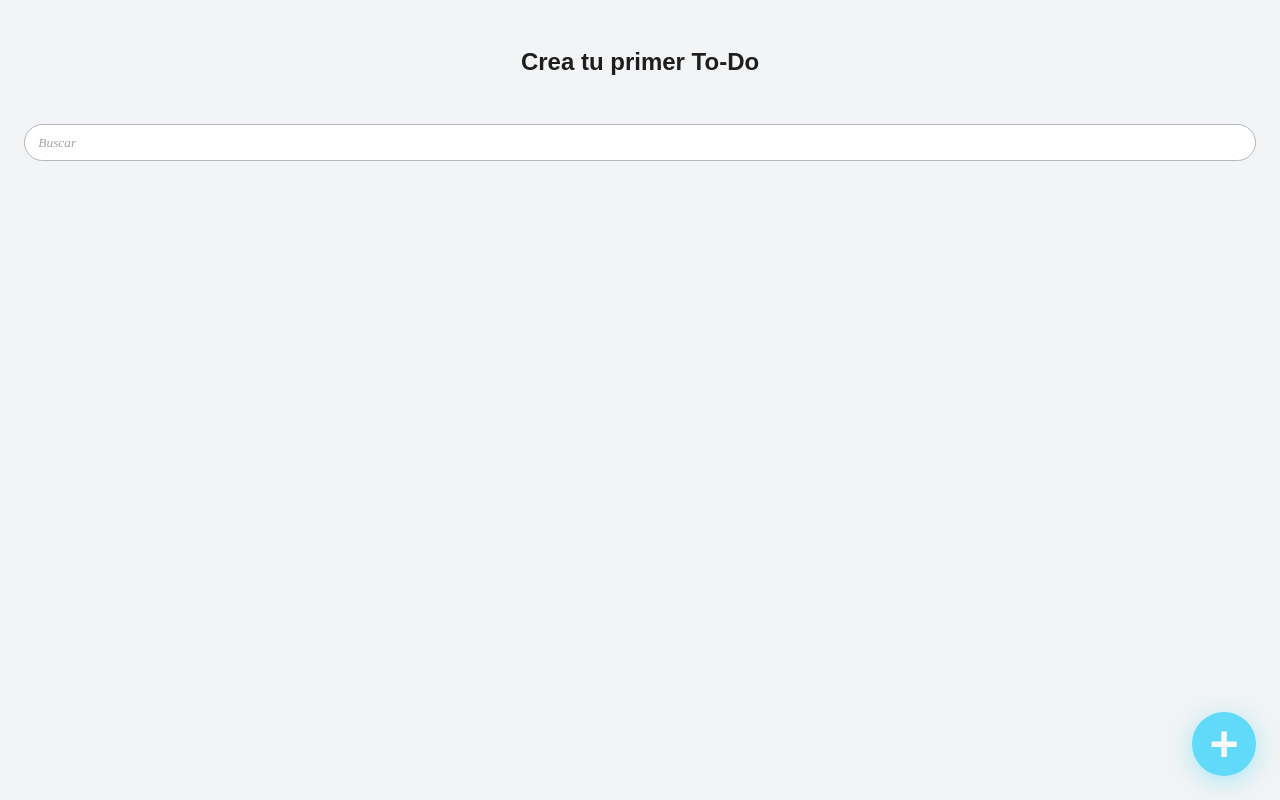
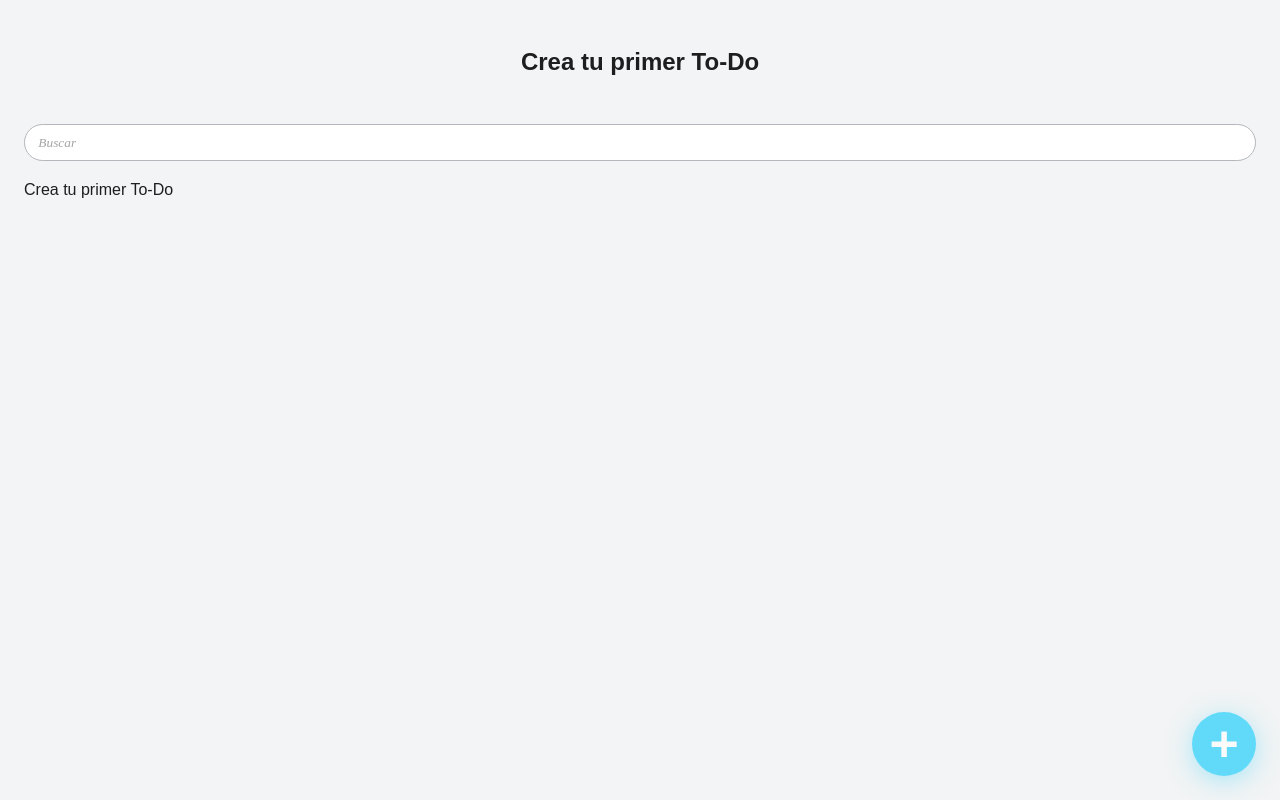
Before and after one commit to chriscodex/reactjs-rendering-compositing-patterns, a React (Vite) app: page / in a window 1280 px wide. Built offline with nearby package versions, Linux system fonts and the light colour scheme.

Commit message:
todoList now it uses render prop pattern

```diff
--- a/src/components/TodoList/index.jsx
+++ b/src/components/TodoList/index.jsx
@@ -1,13 +1,26 @@
-import './TodoList.css'
+import './TodoList.css';
 
-function TodoList(props){
-    return(
-        <section>
-            <ul>
-                {props.children}
-            </ul>
-        </section>
-    );
+function TodoList({
+  error,
+  loading,
+  searchedTodos,
+  onLoading,
+  onError,
+  onEmpty,
+  renderItem,
+  children,
+}) {
+  return (
+    <section className="TodoList-container">
+    {error && onError()}
+      {loading && onLoading()}
+      {(!loading && searchedTodos.length === 0) && onEmpty()}
+      {searchedTodos.map((todo) => (
+        renderItem(todo)
+      ))}
+      <ul>{children}</ul>
+    </section>
+  );
 }
 
-export { TodoList};
+export { TodoList };
```
